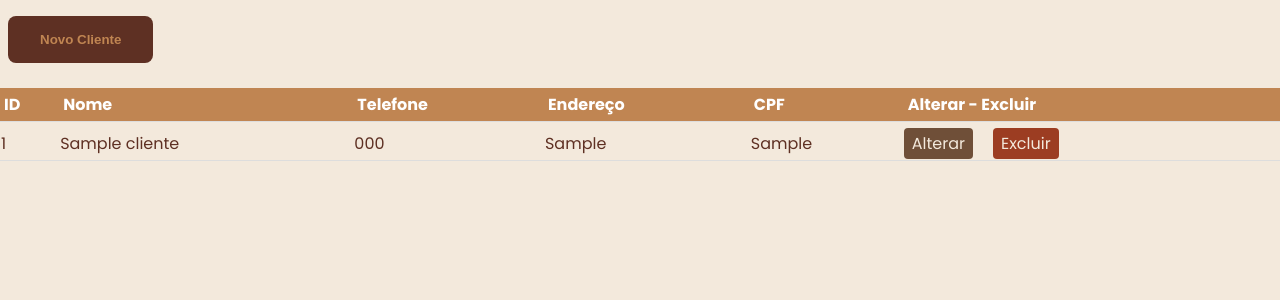
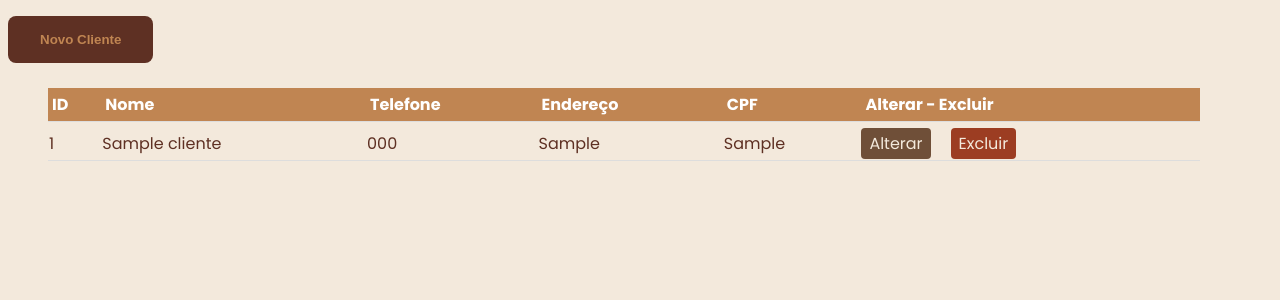
Before and after one commit to AllyssonR/lista_cliente, a PHP site: page / in a window 1280 px wide. Shown: the part 89-389 px from the top of the page. Run offline with PHP 8.4, Linux system fonts and the light colour scheme; tables that the repository leaves empty or names only in its code hold one stand-in row (values such as "Sample post").

Commit message:
Update style.css

```diff
--- a/style.css
+++ b/style.css
@@ -39,8 +39,10 @@ body {
 /* tabela*/
 
 table {
-  width: 100%;
+  width: 90%;
   border-collapse: separate;
+  margin-right: 3rem;
+  margin-left: 3rem;
   border-spacing: 0 5px;
   margin-top: 20px;
 }
@@ -78,6 +80,7 @@ td a.excluir:hover {
   background-color: transparent;
   color: #9c3d22;
 }
+
 th {
   background-color: var(--caramel);
 
```
